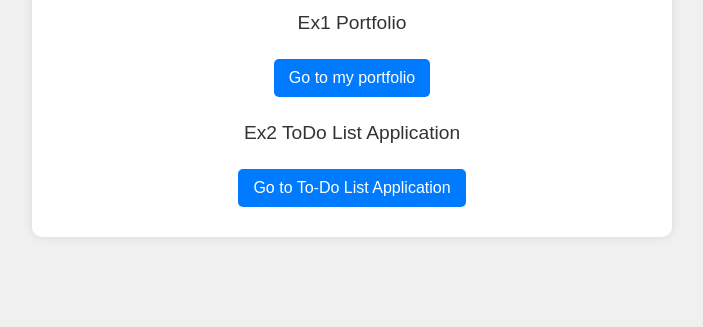
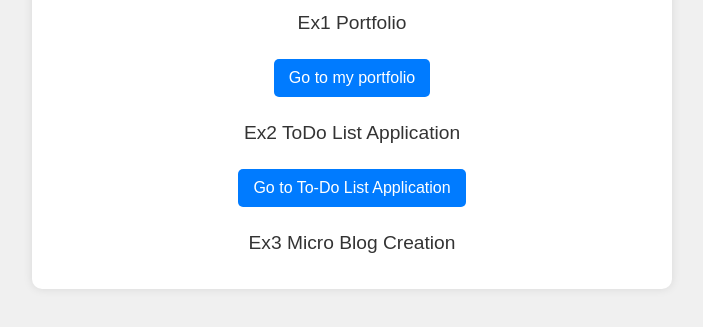
Before and after one commit to sudheesh552/sudheesh.g, a plain HTML site: page index.html in a window 1280 px wide. Shown: the part 187-514 px from the top of the page, without its empty margins (288-991 px from the left). Drawn offline with Linux system fonts and the light colour scheme.

Commit message:
Update index.html

```diff
--- a/index.html
+++ b/index.html
@@ -64,6 +64,7 @@
         <a href="https://sudheesh552.github.io/MyPortfolio1/">Go to my portfolio</a>
         <p>Ex2 ToDo List Application</p>
         <a href="https://sudheesh552.github.io/ToDoList/">Go to To-Do List Application</a>
+        <p>Ex3 Micro Blog Creation</p>
     </div>
 </body>
 </html>
```
